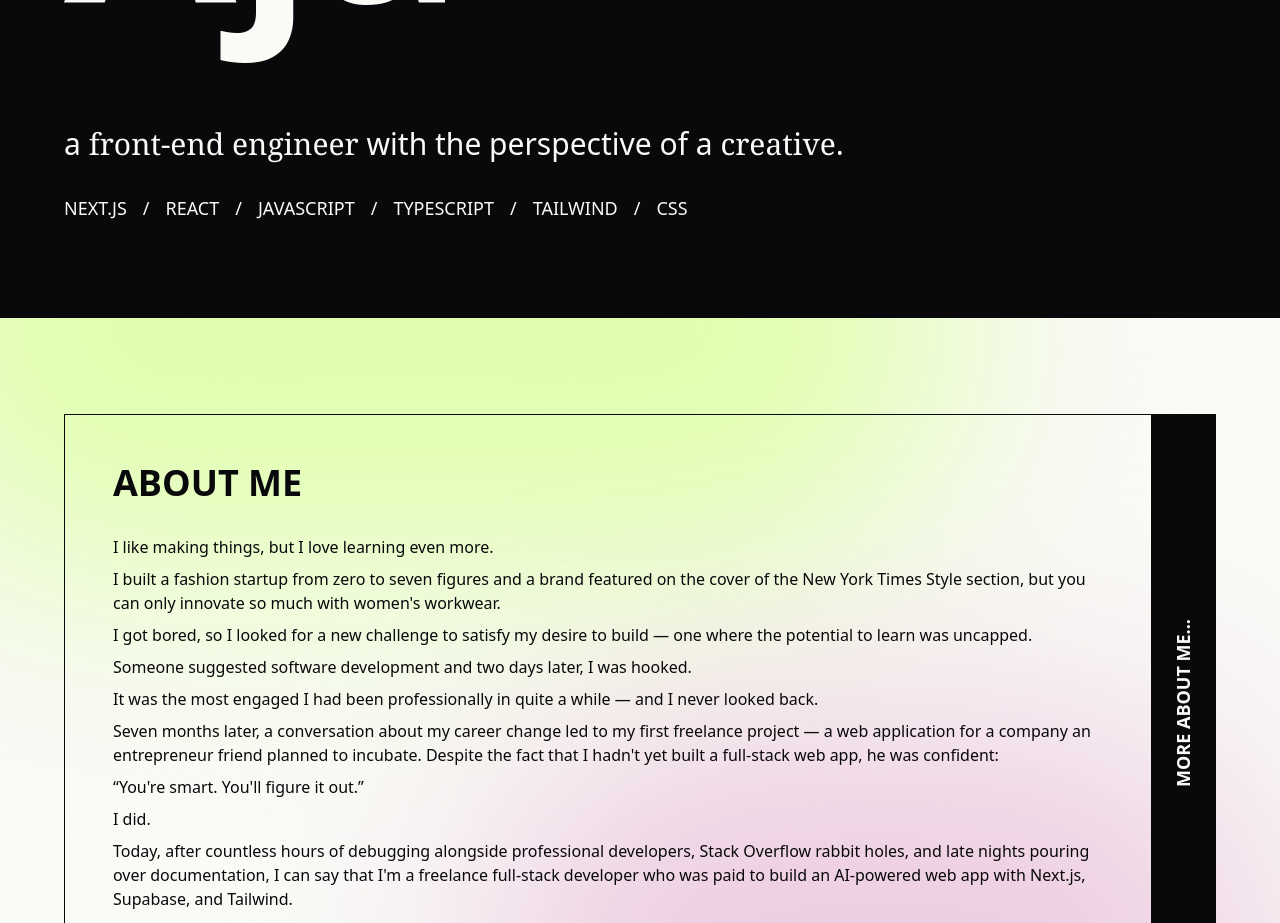
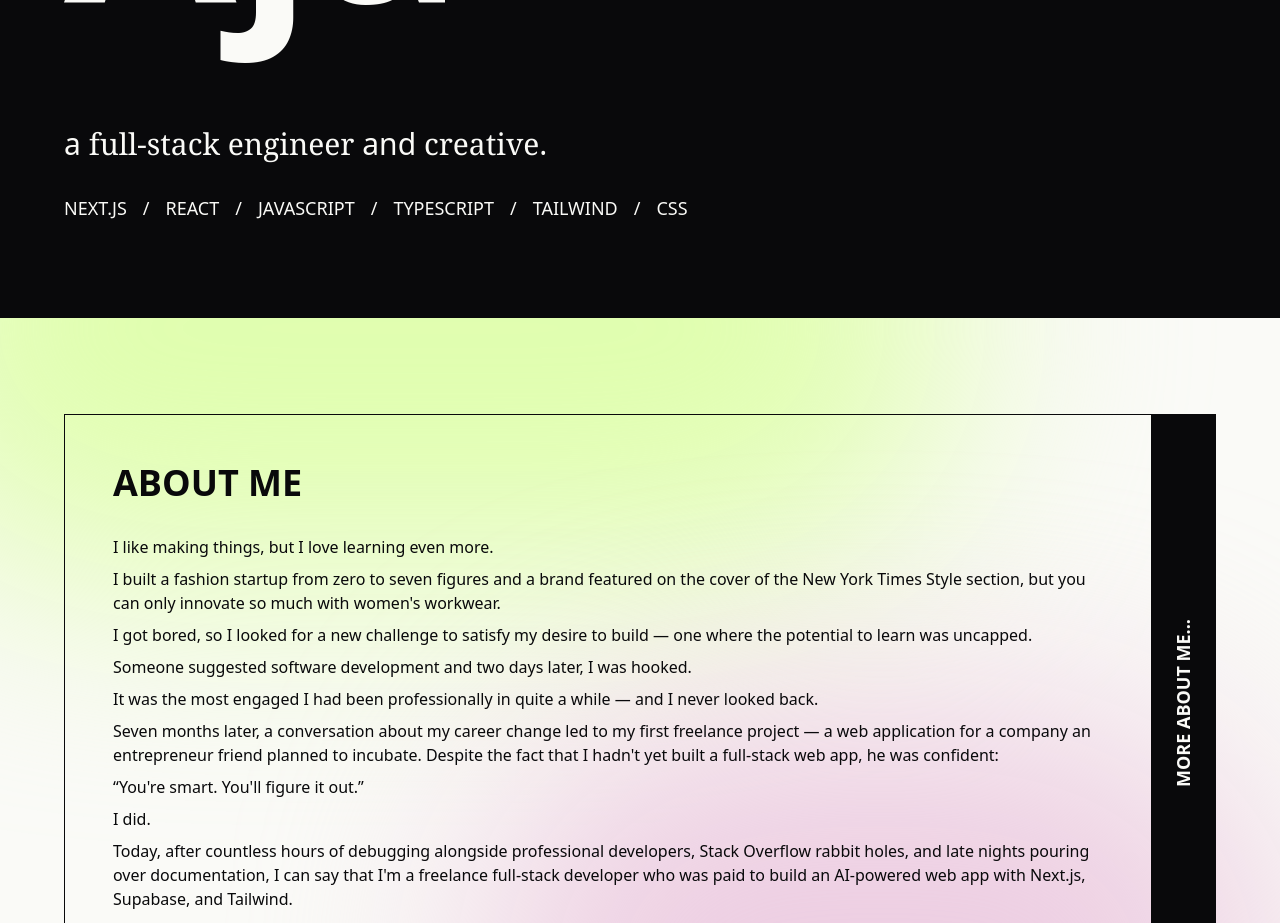
Before and after one commit to ajasinger/portfolio_2024, a Next.js app: page / in a window 1280 px wide. Shown: the part 780-1703 px from the top of the page. Built offline with nearby package versions, Linux system fonts and the light colour scheme.

Commit message:
udpate copy

```diff
--- a/components/Header.tsx
+++ b/components/Header.tsx
@@ -13,7 +13,7 @@ export default function Header() {
         transition={{ duration: 0.5, delay: 0.5 }}
       >
         <h2 className="text-2xl md:text-3xl font-thin max-w-4xl leading-relaxed">
-          a<span className="font-serif"> front-end engineer </span>with the perspective of a
+          a<span className="font-serif"> full-stack engineer </span>and
           <span className="font-serif"> creative</span>.
         </h2>
       </motion.div>
```
